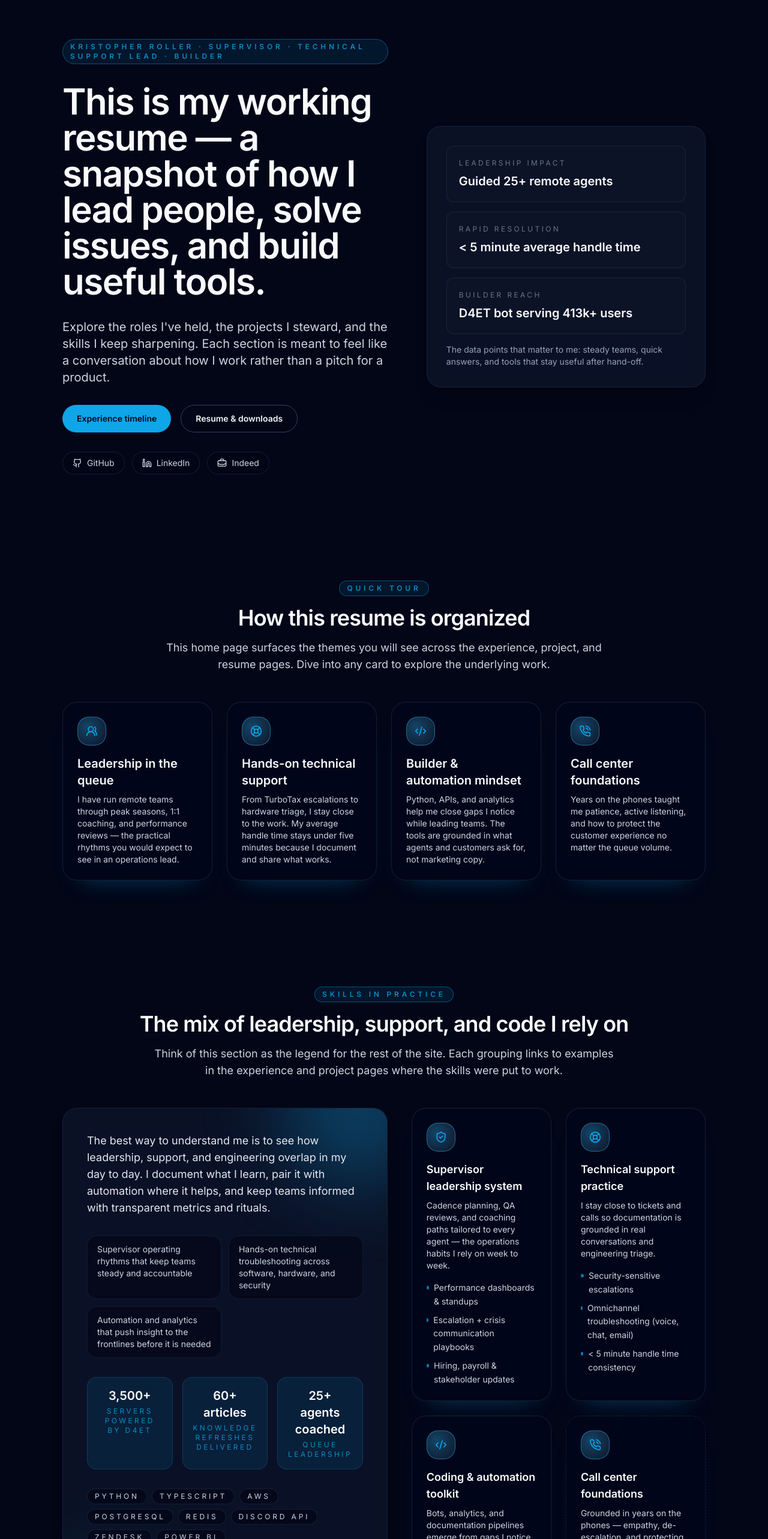
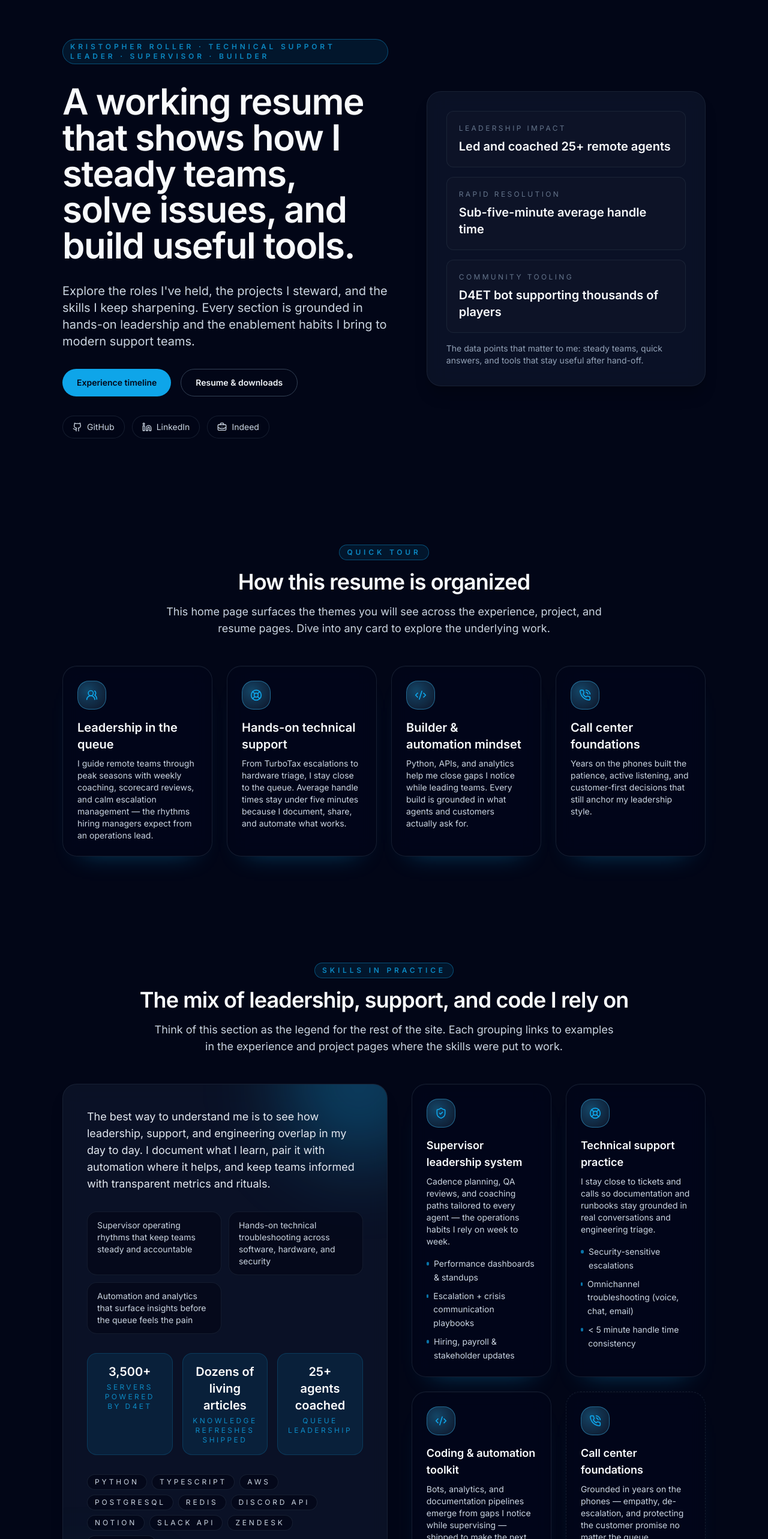
Before and after one commit to akjroller/Kristopher_Roller, a React (Vite) app: page / in a window 1280 px wide. Shown: the part 80-2646 px from the top of the page at 60% size. Built offline with nearby package versions, Linux system fonts and the light colour scheme.

Commit message:
Refine professional narrative for employer readiness

```diff
--- a/src/components/sections/HeroBanner.tsx
+++ b/src/components/sections/HeroBanner.tsx
@@ -3,9 +3,9 @@ import { Link } from 'react-router-dom';
 import { Github, Linkedin, BriefcaseBusiness } from 'lucide-react';
 
 const stats = [
-  { label: 'Leadership impact', value: 'Guided 25+ remote agents' },
-  { label: 'Rapid resolution', value: '< 5 minute average handle time' },
-  { label: 'Builder reach', value: 'D4ET bot serving 413k+ users' }
+  { label: 'Leadership impact', value: 'Led and coached 25+ remote agents' },
+  { label: 'Rapid resolution', value: 'Sub-five-minute average handle time' },
+  { label: 'Community tooling', value: 'D4ET bot supporting thousands of players' }
 ];
 
 const fade = {
@@ -38,14 +38,14 @@ const HeroBanner = () => (
     <div className="section-container grid gap-16 pt-12 lg:grid-cols-[1.05fr,0.9fr] lg:items-center">
       <motion.div initial="hidden" animate="visible" className="space-y-8">
         <motion.p className="eyebrow" custom={0} variants={fade}>
-          Kristopher Roller · Supervisor · Technical Support Lead · Builder
+          Kristopher Roller · Technical Support Leader · Supervisor · Builder
         </motion.p>
         <motion.h1 className="text-4xl font-semibold tracking-tight text-slate-50 md:text-6xl" custom={1} variants={fade}>
-          This is my working resume — a snapshot of how I lead people, solve issues, and build useful tools.
+          A working resume that shows how I steady teams, solve issues, and build useful tools.
         </motion.h1>
         <motion.p className="max-w-2xl text-lg text-slate-300 md:text-xl" custom={2} variants={fade}>
-          Explore the roles I&apos;ve held, the projects I steward, and the skills I keep sharpening. Each section is meant to
-          feel like a conversation about how I work rather than a pitch for a product.
+          Explore the roles I&apos;ve held, the projects I steward, and the skills I keep sharpening. Every section is grounded
+          in hands-on leadership and the enablement habits I bring to modern support teams.
         </motion.p>
         <motion.div className="flex flex-wrap gap-4" custom={3} variants={fade}>
           <Link to="/experience" className="btn-primary">
--- a/src/components/sections/HomeHighlights.tsx
+++ b/src/components/sections/HomeHighlights.tsx
@@ -6,25 +6,25 @@ const highlights = [
   {
     title: 'Leadership in the queue',
     description:
-      'I have run remote teams through peak seasons, 1:1 coaching, and performance reviews — the practical rhythms you would expect to see in an operations lead.',
+      'I guide remote teams through peak seasons with weekly coaching, scorecard reviews, and calm escalation management — the rhythms hiring managers expect from an operations lead.',
     icon: UsersRound
   },
   {
     title: 'Hands-on technical support',
     description:
-      'From TurboTax escalations to hardware triage, I stay close to the work. My average handle time stays under five minutes because I document and share what works.',
+      'From TurboTax escalations to hardware triage, I stay close to the queue. Average handle times stay under five minutes because I document, share, and automate what works.',
     icon: LifeBuoy
   },
   {
     title: 'Builder & automation mindset',
     description:
-      'Python, APIs, and analytics help me close gaps I notice while leading teams. The tools are grounded in what agents and customers ask for, not marketing copy.',
+      'Python, APIs, and analytics help me close gaps I notice while leading teams. Every build is grounded in what agents and customers actually ask for.',
     icon: Code2
   },
   {
     title: 'Call center foundations',
     description:
-      'Years on the phones taught me patience, active listening, and how to protect the customer experience no matter the queue volume.',
+      'Years on the phones built the patience, active listening, and customer-first decisions that still anchor my leadership style.',
     icon: PhoneCall
   }
 ];
--- a/src/components/sections/SkillShowcase.tsx
+++ b/src/components/sections/SkillShowcase.tsx
@@ -5,12 +5,12 @@ import SectionHeader from '../common/SectionHeader';
 const focusAreas = [
   'Supervisor operating rhythms that keep teams steady and accountable',
   'Hands-on technical troubleshooting across software, hardware, and security',
-  'Automation and analytics that push insight to the frontlines before it is needed'
+  'Automation and analytics that surface insights before the queue feels the pain'
 ];
 
 const impactStats = [
   { label: 'Servers powered by D4ET', value: '3,500+' },
-  { label: 'Knowledge refreshes delivered', value: '60+ articles' },
+  { label: 'Knowledge refreshes shipped', value: 'Dozens of living articles' },
   { label: 'Queue leadership', value: '25+ agents coached' }
 ];
 
@@ -21,6 +21,8 @@ const toolset = [
   'PostgreSQL',
   'Redis',
   'Discord API',
+  'Notion',
+  'Slack API',
   'Zendesk',
   'Power BI'
 ];
@@ -37,7 +39,7 @@ const skillGroups = [
   {
     title: 'Technical support practice',
     description:
-      'I stay close to tickets and calls so documentation is grounded in real conversations and engineering triage.',
+      'I stay close to tickets and calls so documentation and runbooks stay grounded in real conversations and engineering triage.',
     icon: LifeBuoy,
     tone: 'primary',
     items: ['Security-sensitive escalations', 'Omnichannel troubleshooting (voice, chat, email)', '< 5 minute handle time consistency']
--- a/src/data/about.ts
+++ b/src/data/about.ts
@@ -9,7 +9,7 @@ export const journey: JourneyItem[] = [
     year: '2012 – 2018',
     title: 'Call center foundations',
     description:
-      'Learned the craft on the phones — practicing active listening, de-escalation, and documentation hygiene while supporting national programs.'
+      'Built the fundamentals in fast-paced contact centers — practicing active listening, de-escalation, and rigorous documentation while supporting national programs.'
   },
   {
     year: '2019 – 2021',
@@ -21,13 +21,13 @@ export const journey: JourneyItem[] = [
     year: '2021 – 2022',
     title: 'Supervisor leadership in fast-moving centers',
     description:
-      'Led 25+ person remote teams, launching skill accelerators and feedback loops that lifted KPIs while protecting morale and retention.'
+      'Led 25+ remote agents through peak seasons, pairing steady coaching with playbooks that lifted KPIs while protecting morale and retention.'
   },
   {
     year: '2023 – Present',
-    title: 'The Roller Method',
+    title: 'Automation-fueled enablement',
     description:
-      'Pairing Agile practices with developer curiosity — architecting the D4ET bot, rebuilding knowledge bases, and proving that clarity plus consistency drives loyalty.'
+      'Pairing agile habits with builder curiosity — architecting the D4ET bot, refreshing knowledge bases, and proving that clarity plus consistency drives loyalty.'
   }
 ];
 
--- a/src/data/experience.ts
+++ b/src/data/experience.ts
@@ -19,12 +19,12 @@ export const experiences: ExperienceItem[] = [
     id: 'conduent-supervisor',
     role: 'Call Center Supervisor',
     company: 'Conduent',
-    period: 'Oct 2021 – Mar 2022 · Remote',
+    period: 'Oct 2021 – Mar 2022 · Remote (USA)',
     category: 'Supervisor Leadership',
     highlights: [
-      'Led a 25+ person team, coaching for quality, productivity, and compliance.',
-      'Launched contests and targeted training that elevated KPIs across the program.',
-      'Owned hiring, performance reviews, payroll, and stakeholder communications.'
+      'Led a 25+ person remote team through peak seasons with clear coaching plans and weekly performance reviews.',
+      'Rolled out contests, learning paths, and QA calibrations that lifted quality and productivity KPIs.',
+      'Owned hiring, scheduling, payroll sign-off, and stakeholder communications for a rapidly growing program.'
     ]
   },
   {
@@ -34,47 +34,47 @@ export const experiences: ExperienceItem[] = [
     period: 'Sep 2021 – Oct 2021 · Remote',
     category: 'Supervisor Leadership',
     highlights: [
-      'Partnered with supervisors to deliver KPIs through collaborative coaching.',
-      'Streamlined process updates and ensured real-time knowledge transfer to agents.',
-      'Monitored productivity to identify trends and close skill gaps quickly.'
+      'Partnered with supervisors to deliver KPIs through collaborative coaching and live call monitoring.',
+      'Streamlined process updates and ensured real-time knowledge transfer to agents across multiple queues.',
+      'Tracked productivity trends daily and closed skill gaps with targeted refreshers.'
     ]
   },
   {
     id: 'rimg-tsr',
     role: 'Technical Service Representative',
     company: 'Retail Imaging Management Group',
-    period: 'Sep 2025 – Present · Remote',
+    period: 'Jul 2024 – Present · Remote',
     category: 'Technical Support',
     aht: '< 5 min AHT',
     highlights: [
-      'Deliver inbound and outbound support across phone, chat, and email with enterprise-grade professionalism.',
-      'Troubleshoot complex hardware, software, and administrative issues while maintaining sub-5 minute handle times.',
-      'Rewrite knowledge base content to sharpen clarity and empower faster resolutions across the organization.',
-      'Mentor teammates and partner with leadership on continuous service improvements.'
+      'Deliver inbound and outbound support across phone, chat, and email for national retail partners.',
+      'Troubleshoot complex hardware, software, and administrative issues while maintaining sub-five-minute handle times.',
+      'Refresh knowledge base content, macros, and runbooks to sharpen clarity and accelerate resolution speed.',
+      'Mentor teammates, share trend analysis with leadership, and pilot automation ideas to reduce repeat contacts.'
     ]
   },
   {
     id: 'concentrix-sec',
     role: 'Resolution Specialist & Security Services Expert',
     company: 'Concentrix',
-    period: 'Feb 2025 – Mar 2025 · Remote',
+    period: 'Feb 2024 – Apr 2024 · Remote',
     category: 'Technical Support',
     highlights: [
-      'Handled escalations requiring deep product knowledge and calm, empathetic communication.',
-      'Collaborated with IT partners to isolate and resolve multi-platform software defects.',
-      'Supported the Security Services team to safeguard TurboTax users and uphold privacy best practices.'
+      'Handled high-risk escalations requiring deep product knowledge and calm, empathetic communication.',
+      'Collaborated with engineering and security partners to isolate and resolve multi-platform software defects.',
+      'Supported the Security Services pod to safeguard TurboTax users and uphold privacy best practices.'
     ]
   },
   {
     id: 'concentrix-tsr',
     role: 'Technical Support Representative',
     company: 'Concentrix',
-    period: 'Jan 2025 – Feb 2025 · Remote',
+    period: 'Dec 2023 – Feb 2024 · Remote',
     category: 'Technical Support',
     highlights: [
-      'Guided TurboTax customers through software navigation, filings, and amendments via phone and video.',
-      'Escalated complex issues while preserving high customer satisfaction scores and clarity of communication.',
-      'Balanced multiple systems and channels simultaneously to deliver timely, accurate resolutions.'
+      'Guided TurboTax customers through software navigation, filings, and amendments via phone and screen share.',
+      'Escalated complex issues while preserving high customer satisfaction scores and clear documentation.',
+      'Balanced multiple systems and channels simultaneously to deliver timely, accurate resolutions during peak season.'
     ]
   },
   {
@@ -84,9 +84,9 @@ export const experiences: ExperienceItem[] = [
     period: 'Jun 2023 – Present · Remote',
     category: 'Coding & Automation',
     highlights: [
-      'Designed and shipped the D4ET Discord bot powering 3,500+ servers with sub-500ms event notifications.',
+      'Designed and shipped the D4ET Discord bot powering thousands of community servers with sub-500ms event notifications.',
       'Built analytics and alerting that surface community health, service uptime, and content refresh priorities.',
-      'Coordinated a distributed 5-person development squad, pairing agile ceremonies with community listening.'
+      'Coordinated a distributed development squad, pairing agile ceremonies with community listening loops.'
     ]
   },
   {
@@ -98,7 +98,7 @@ export const experiences: ExperienceItem[] = [
     highlights: [
       'Fielded 50–75 daily calls assisting policyholders, agents, and internal teams with nuanced insurance inquiries.',
       'Resolved issues through deep product knowledge and proactive collaboration with leadership.',
-      'Maintained top-tier service standards across productivity and quality benchmarks.'
+      'Maintained top-tier service standards across productivity, quality, and compliance benchmarks.'
     ]
   }
 ];
--- a/src/data/projects.ts
+++ b/src/data/projects.ts
@@ -22,9 +22,9 @@ export const featuredProject: ProjectSummary = {
   description:
     'A high-uptime Discord bot that keeps the Diablo 4 community in sync with world bosses, Helltide rotations, and legion events.',
   metrics: [
-    { label: 'Community reach', value: '413k+ users across 3,500+ servers' },
-    { label: 'Latency goal', value: '<500ms event delivery with caching + workers' },
-    { label: 'Team', value: 'Led a distributed 5-person development squad' }
+    { label: 'Community reach', value: 'Hundreds of thousands of Diablo 4 players' },
+    { label: 'Reliability', value: '<500ms event delivery with caching + workers' },
+    { label: 'Team leadership', value: 'Led a distributed squad shipping weekly improvements' }
   ],
   tech: ['Python 3', 'AWS Lambda + Aurora', 'Redis', 'Discord API', 'Docker', 'CDN'],
   links: [
@@ -39,10 +39,10 @@ export const secondaryProjects: ProjectSummary[] = [
   {
     title: 'The Roller Method Knowledge Base',
     description:
-      'Built a living documentation system that pairs service playbooks with analytics, reducing onboarding time for new agents by 35%.',
+      'Built a living documentation system that pairs service playbooks with analytics, giving new agents faster confidence on the floor.',
     metrics: [
-      { label: 'Documentation', value: '40+ articles with automatic changelog' },
-      { label: 'Stakeholders', value: 'Adopted by operations + QA teams' }
+      { label: 'Documentation', value: 'Comprehensive playbooks with automatic changelog' },
+      { label: 'Stakeholders', value: 'Adopted by operations, QA, and enablement teams' }
     ],
     tech: ['Notion API', 'Next.js', 'Vercel Cron', 'Supabase'],
     links: [
@@ -55,8 +55,8 @@ export const secondaryProjects: ProjectSummary[] = [
     description:
       'Python tooling that surfaces daily KPIs, trending issue types, and recommended documentation updates straight to Slack.',
     metrics: [
-      { label: 'Time saved', value: '3 hrs per week in manual reporting' },
-      { label: 'Alerts', value: 'Trending tags + backlog spikes flagged automatically' }
+      { label: 'Time saved', value: 'Hours of manual reporting replaced with automation' },
+      { label: 'Alerts', value: 'Trending tags and backlog spikes flagged automatically' }
     ],
     tech: ['Python', 'Pandas', 'Slack API', 'AWS EventBridge'],
     links: [
--- a/src/data/resume.ts
+++ b/src/data/resume.ts
@@ -1,7 +1,7 @@
 export const resumeHighlights = [
   'Supervisor leadership for 25+ remote agents with disciplined coaching rhythms.',
   'Average handle time under five minutes across high-volume technical support programs.',
-  'Creator and product owner for the D4ET bot serving 413k+ community members.',
+  'Creator and product owner for the D4ET bot serving a global Diablo 4 community.',
   'Automation and knowledge refresh systems that keep documentation actionable and current.'
 ];
 
```
